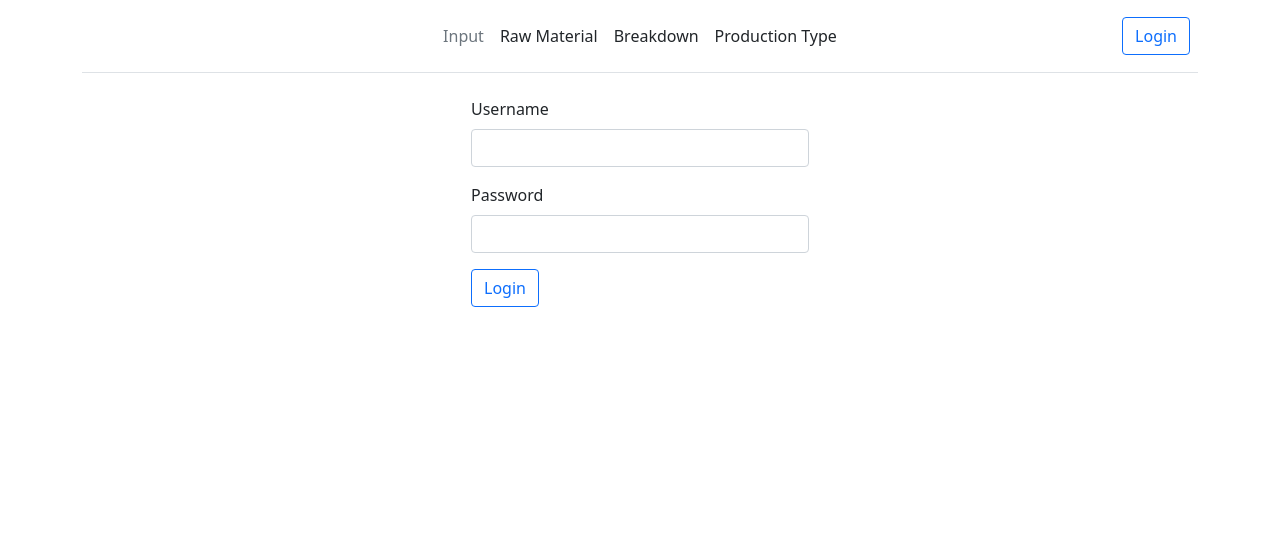
After one commit to m4ufurts/angle_prod, a Django app: page /login in a window 1280 px wide; the page is wider, and only the part inside the window is pictured. The commit adds this page. Shown: the top 547 px of that part. Run offline with Django 3.2, Linux system fonts and the light colour scheme; some libraries are stand-ins or nearby versions.

Commit message:
criação do login

```diff
--- /dev/null
+++ b/app/templates/login.html
@@ -0,0 +1,21 @@
+{% extends 'base.html' %}
+
+{% block content %}
+<div class="container" style="max-width: 700px;">
+    <form class="w-50" style="margin: 0 auto" action="{% url 'login' %}" method="POST">
+        {% csrf_token %}
+        <div class="mb-3">
+            <label for="username" class="form-label">Username</label>
+            <input class="form-control" type="text" name="username" id="username">
+        </div>
+
+        <div class="mb-3">
+            <label for="password" class="form-label">Password</label>
+            <input class="form-control mb-3" type="password" name="password" id="password">
+        </div>
+
+
+        <button class="btn btn-outline-primary me-2">Login</button>
+    </form>
+</div>
+{% endblock %}
--- a/app/templates/partials/_header.html
+++ b/app/templates/partials/_header.html
@@ -11,7 +11,14 @@
     </ul>
 
     <div class="col-md-3 text-end">
-        <button type="button" class="btn btn-outline-primary me-2">Login</button>
-        <button type="button" class="btn btn-primary">Sign-up</button>
+        {%if user.is_authenticated %}
+            <a href="{% url 'logout' %}">
+                <button type="button" class="btn btn-primary">Logout</button>
+            </a>
+        {% else %}
+            <a href="{% url 'login' %}">
+                <button type="button" class="btn btn-outline-primary me-2">Login</button>
+            </a>
+        {% endif %}
     </div>
 </header>
--- a/app/urls.py
+++ b/app/urls.py
@@ -1,7 +1,7 @@
 from django.contrib import admin
 from django.urls import path, include
 
-from .views import RawMaterial, ProductionType, Breakdown, Input
+from .views import RawMaterial, ProductionType, Breakdown, Input, Login
 
 urlpatterns = [
     #Raw Material
@@ -27,4 +27,8 @@ urlpatterns = [
     path('create', Input.create.as_view(), name="ip_create"),
     path('update/<int:pk>', Input.update.as_view(), name="ip_update"),
     path('delete/<int:delete_id>', Input.delete, name="ip_delete"),
+
+    #Login
+    path('login', Login.login, name="login"),
+    path('logout', Login.logout, name="logout"),
 ]
--- /dev/null
+++ b/app/views/Login.py
@@ -0,0 +1,22 @@
+from django.shortcuts import redirect, render
+from django.contrib.auth.models import User
+from django.contrib import auth
+
+def login(request):
+    if(request.method == "POST"):
+        username = request.POST.get('username')
+        password = request.POST.get('password')
+
+        user = auth.authenticate(username=username, password=password)
+
+        if(user is not None):
+            auth.login(request, user)
+            return redirect('ip_index')
+        else:
+            return redirect('login')
+    else:
+        return render(request, 'login.html')
+
+def logout(request):
+    auth.logout(request)
+    return redirect('login')
```
Also changed, not shown: db.sqlite3.
